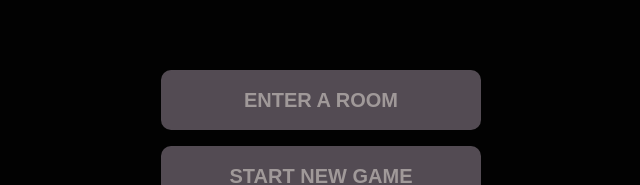
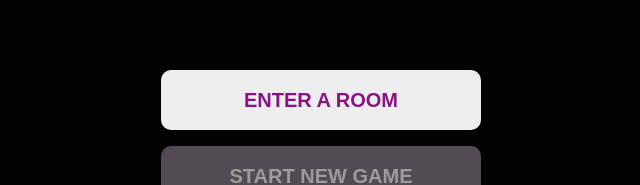
Before and after one commit to FelipeTomazEC/dixit-client, a Next.js app: page / in a window 1280 px wide. Shown: the part 562-747 px from the top of the page, without its empty margins (319-959 px from the left). Built offline with nearby package versions, Linux system fonts and the light colour scheme; no server answers.

Commit message:
feat: add default value feature

```diff
--- a/components/TextInput/index.tsx
+++ b/components/TextInput/index.tsx
@@ -4,6 +4,7 @@ import { Input, Label } from './styles';
 interface Props {
   label: string;
   onChange: (value: string) => void;
+  value: string
 }
 
 export const TextInput: React.FC<Props> = (props) => {
@@ -12,6 +13,7 @@ export const TextInput: React.FC<Props> = (props) => {
         <Input
           onChange={(e) => props.onChange(e.target.value)}
           spellCheck={false}
+          value={props.value}
         />
       </Label>
   );
--- a/templates/Home/index.tsx
+++ b/templates/Home/index.tsx
@@ -1,4 +1,4 @@
-import React, { useEffect, useState } from 'react';
+import React, { useState } from 'react';
 import { AvatarSelector } from '../../components/AvatarSelector';
 import { Button } from '../../components/Button';
 import { Layout } from '../../components/Layout';
@@ -15,7 +15,7 @@ export const Home: React.FC = () => {
   const handleEnterRoom = () => router.push('/enter-room');
   const handleStart = () => {
     start({ username, avatar })
-    .then(() => router.push('/lobby'));
+    .then(() => router.push(`/lobby`));
   }
 
   return (
@@ -29,13 +29,13 @@ export const Home: React.FC = () => {
       <TextInput
         label='Enter a username'
         onChange={(value) => setUsername(value)}
+        value={username}
       />
       <ButtonsContainer>
         <Button
           text='Enter a room'
           onClick={handleEnterRoom}
           isOutlined
-          isDisable = {!username.length}
         />
         <Button
           text='Start new game'
```
